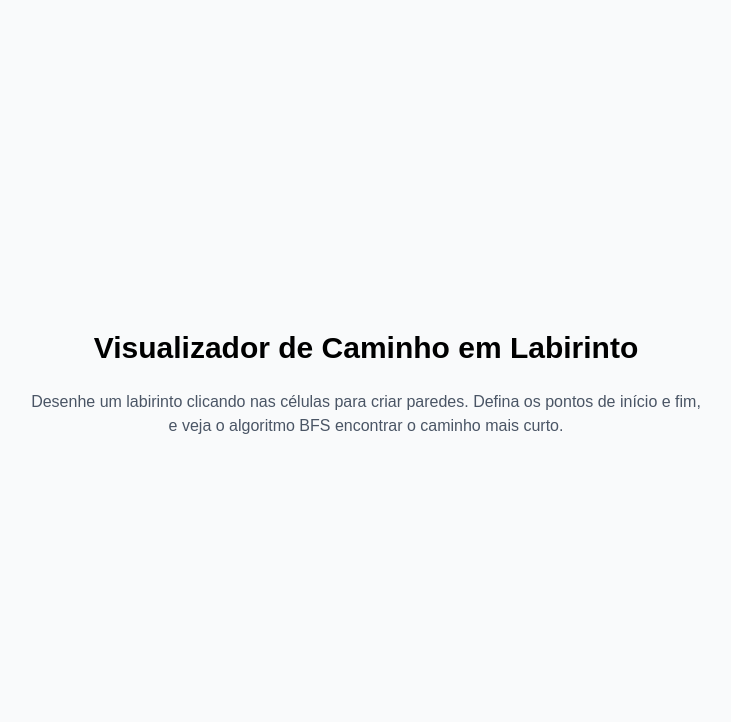
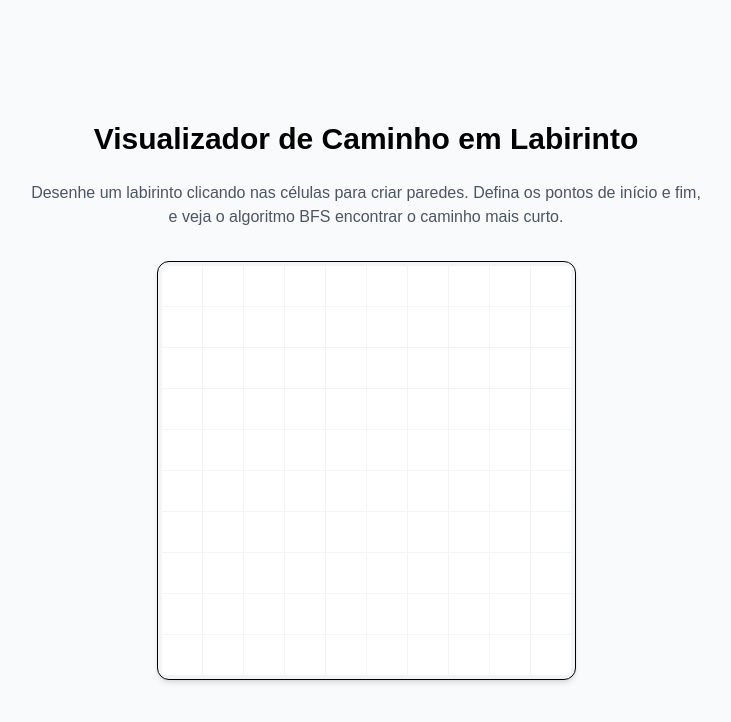
Before and after one commit to projeto-de-algoritmos-2025/CaminhoLabirinto, a Next.js app: page / in a window 1280 px wide. Shown: the top 722 px of the page, without its empty margins (274-1005 px from the left). Built offline with nearby package versions, Linux system fonts and the light colour scheme.

Commit message:
Criação do labirinto

```diff
--- a/src/app/page.tsx
+++ b/src/app/page.tsx
@@ -1,11 +1,17 @@
+import MazeVisualizer from "@/components/maze";
+
 export default function Home() {
   return (
     <main className="flex min-h-screen flex-col items-center justify-center p-4 bg-gray-50">
-      <h1 className="text-3xl font-bold text-center mb-6 text-black">Visualizador de Caminho em Labirinto</h1>
+      <h1 className="text-3xl font-bold text-center mb-6 text-black">
+        Visualizador de Caminho em Labirinto
+      </h1>
       <p className="text-center max-w-2xl mb-8 text-gray-600">
-        Desenhe um labirinto clicando nas células para criar paredes. Defina os pontos de início e fim, e veja o
-        algoritmo BFS encontrar o caminho mais curto.
+        Desenhe um labirinto clicando nas células para criar paredes. Defina os
+        pontos de início e fim, e veja o algoritmo BFS encontrar o caminho mais
+        curto.
       </p>
+      <MazeVisualizer />
     </main>
-  )
+  );
 }
--- /dev/null
+++ b/src/components/maze.tsx
@@ -0,0 +1,52 @@
+"use client";
+
+import { useState, useEffect } from "react";
+
+// Tipos de células
+type CellType = "empty" | "wall" | "startPoint" | "endPoint";
+
+const GRID_SIZE = 10;
+
+export default function Maze() {
+  const [grid, setGrid] = useState<CellType[][]>([]);
+
+  useEffect(() => {
+    initializeGrid();
+  }, []);
+
+  const initializeGrid = () => {
+    const newGrid: CellType[][] = [];
+    for (let i = 0; i < GRID_SIZE; i++) {
+      const row: CellType[] = [];
+      for (let j = 0; j < GRID_SIZE; j++) {
+        row.push("empty");
+      }
+      newGrid.push(row);
+    }
+    setGrid(newGrid);
+  };
+
+  return (
+    <div className="flex flex-col items-center">
+      <div className="border border-black bg-gray-100 p-1 rounded-xl shadow-md">
+        <div
+          className="grid"
+          style={{
+            gridTemplateColumns: `repeat(${GRID_SIZE}, 1fr)`,
+            gap: "1px",
+          }}
+        >
+          {grid.map((row, rowIndex) =>
+            row.map((cell, colIndex) => (
+              <button
+                key={`${rowIndex}-${colIndex}`}
+                className={`w-10 h-10 sm:w-10 sm:h-10 cursor-pointer bg-white`}
+                onClick={() => {}}
+              />
+            ))
+          )}
+        </div>
+      </div>
+    </div>
+  );
+}
```
